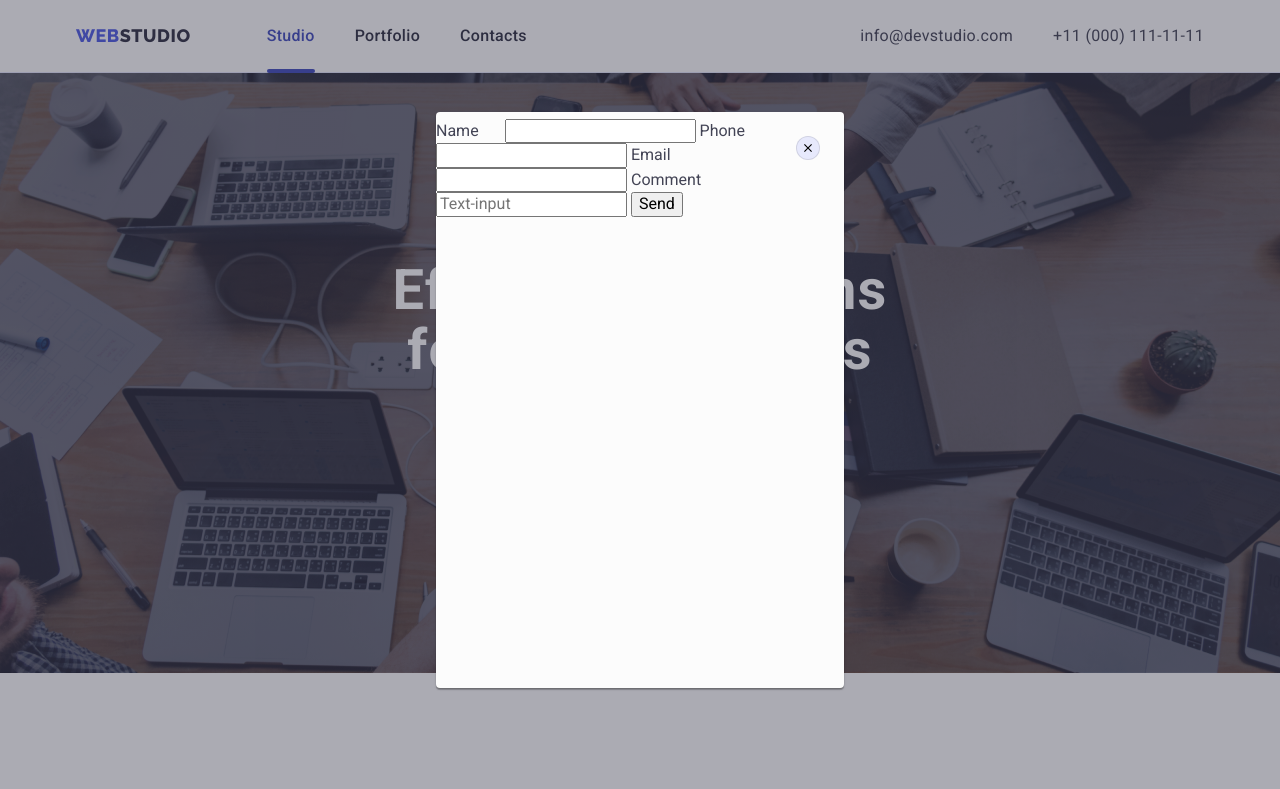
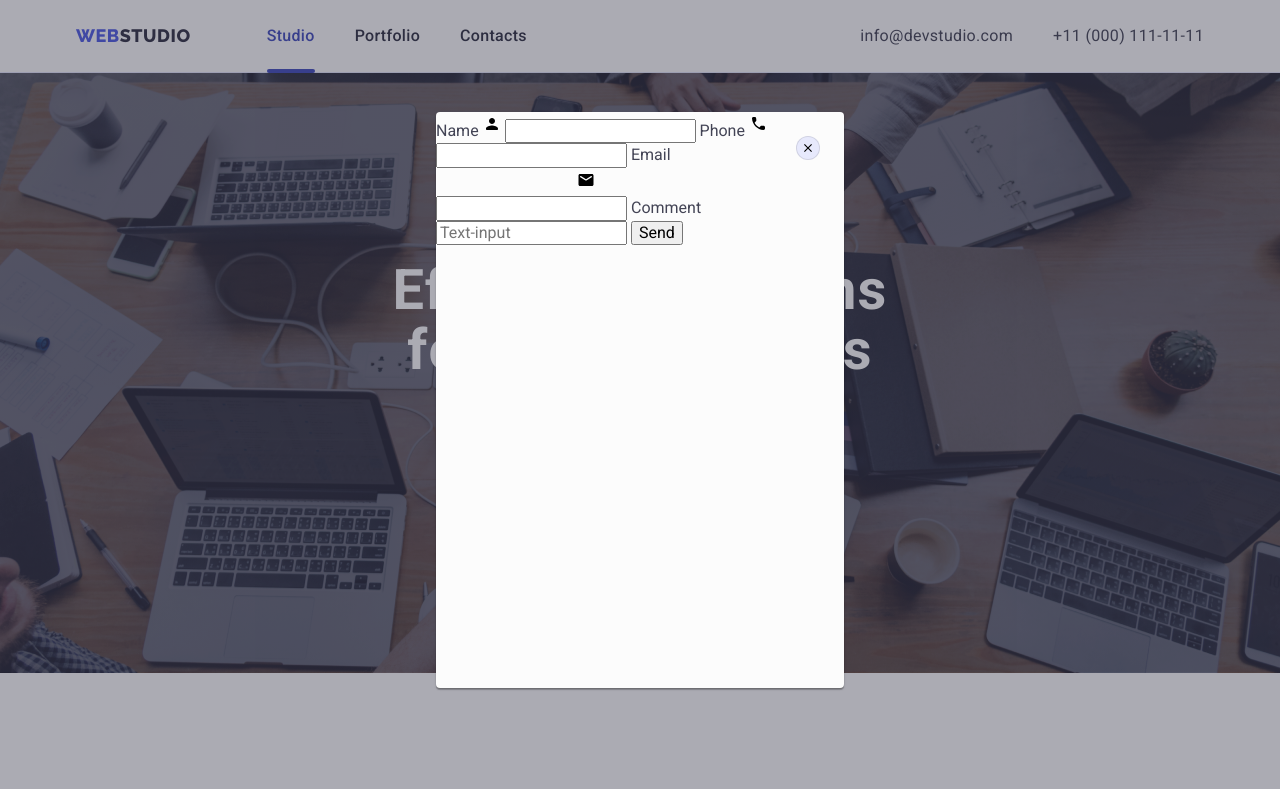
Before and after one commit to Yakiv87/goit-markup-hw-06, a plain HTML site: page index.html in a window 1280 px wide. Shown: the top 789 px of the page. Drawn offline with nearby package versions, Linux system fonts and the light colour scheme.

Commit message:
Update index.html

```diff
--- a/index.html
+++ b/index.html
@@ -552,7 +552,8 @@
           <label class="contact-form-field"
             >Name
             <svg class="contact-form-icon" aria-label="icon-name" width="18" height="24">
-             <use>
+             <use href="./images/icons.svg#icon-person-black-18dp-1">
+             </use>
             </svg>
             <input
               class="contact-form-input"
@@ -564,6 +565,10 @@
           </label>
           <label class="contact-form-field"
             >Phone
+            <svg class="contact-form-icon" aria-label="icon-phone" width="18" height="24">
+              <use href="./images/icons.svg#icon-phone-black-18dp-1">
+              </use>
+             </svg>
             <input
               class="contact-form-input"
               type="tel"
@@ -575,6 +580,10 @@
           </label>
           <label class="contact-form-field"
             >Email
+            <svg class="contact-form-icon" aria-label="icon-email width="18" height="24">
+              <use href="./images/icons.svg#icon-email-black-18dp-1">
+              </use>
+             </svg>
             <input class="contact-form-input" type="email" name="user_email" required />
           </label>
           <label class="contact-form-field"
```
